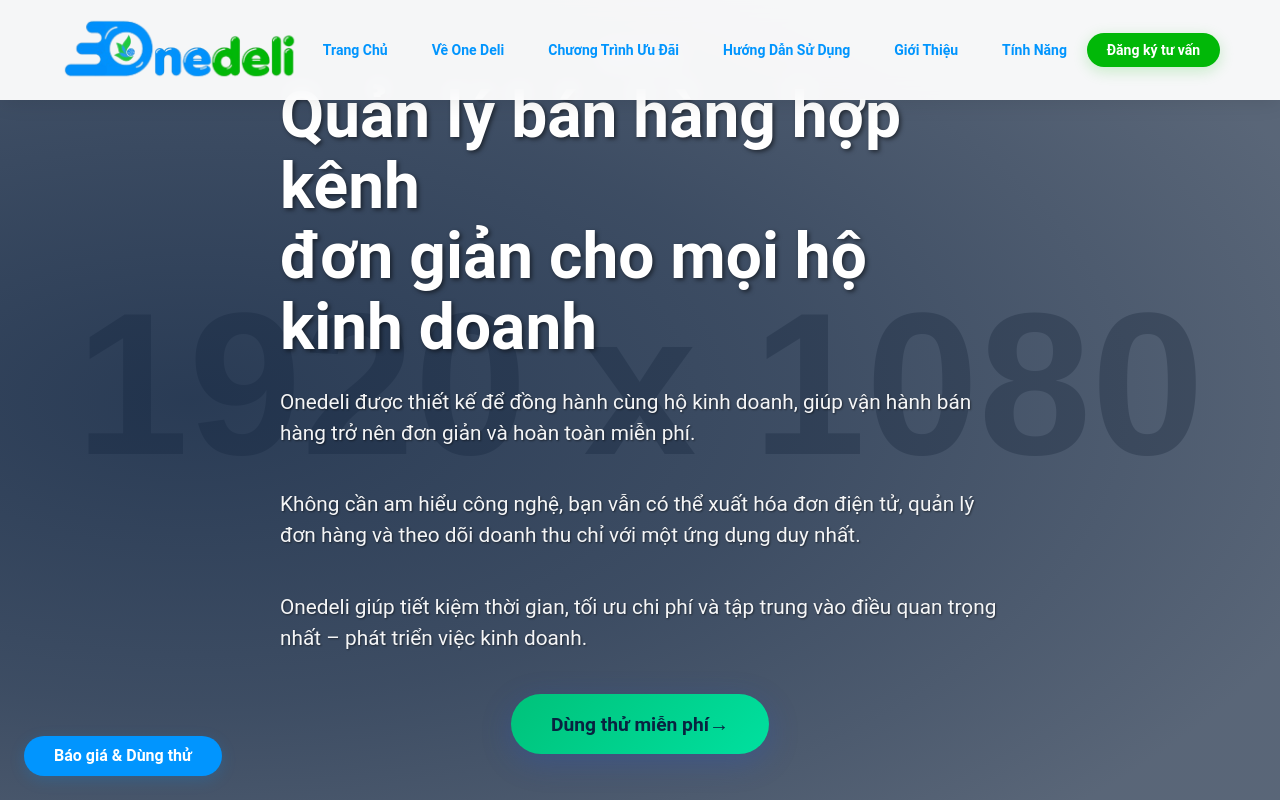
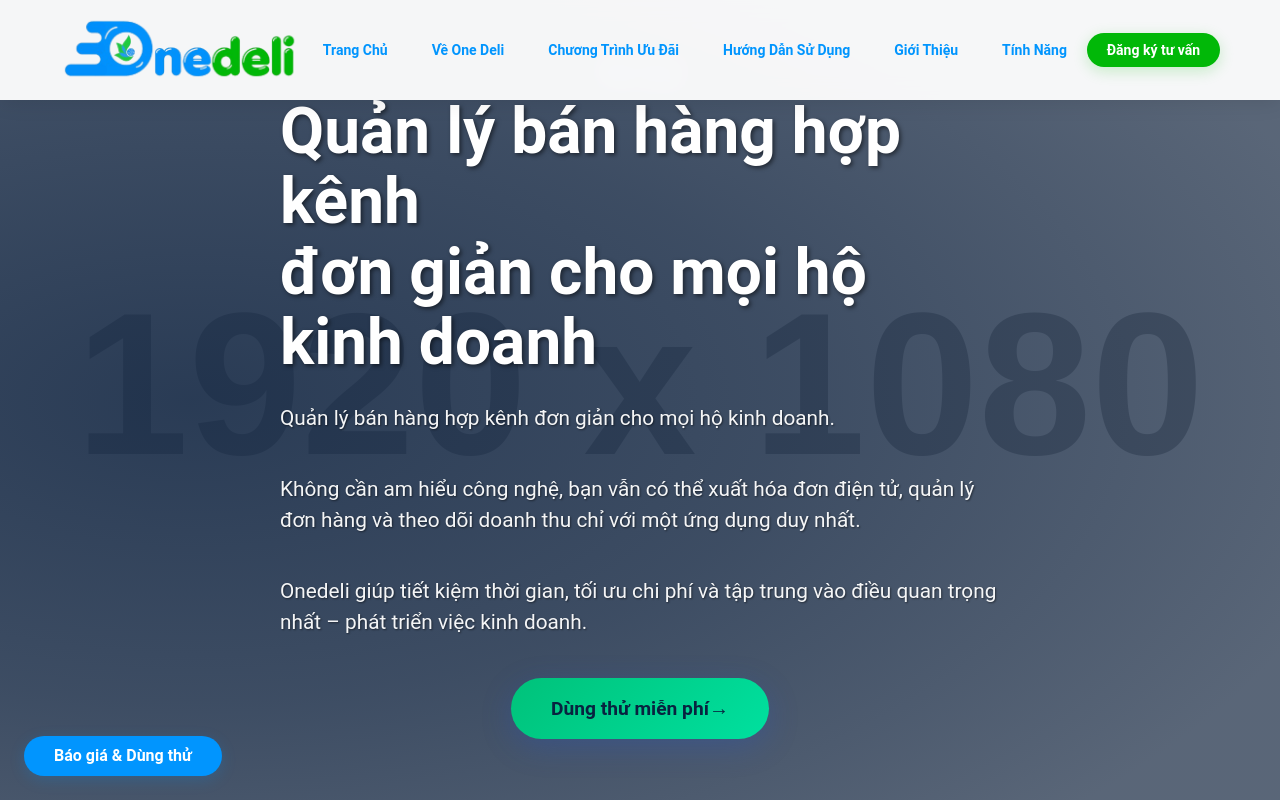
Before and after one commit to levanthien21/WEB-ONEDELI, a Next.js app: page / in a window 1280 px wide. Shown: the top 800 px of the page. Built offline with nearby package versions, Linux system fonts and the light colour scheme.

Commit message:
Copy: change first hero paragraph to 'Quản lý bán hàng hợp kênh đơn giản cho mọi hộ kinh doanh'

```diff
--- a/components/Hero/Hero.tsx
+++ b/components/Hero/Hero.tsx
@@ -21,7 +21,7 @@ const Hero: React.FC = () => {
           <div className="hero-text fade-in-up">
             <div className="hero-eyebrow">Nền tảng</div>
             <h1 className="hero-title">Quản lý bán hàng hợp kênh<br/>đơn giản cho mọi hộ kinh doanh</h1>
-            <p className="hero-subtitle">Onedeli được thiết kế để đồng hành cùng hộ kinh doanh, giúp vận hành bán hàng trở nên đơn giản và hoàn toàn miễn phí.</p>
+            <p className="hero-subtitle">Quản lý bán hàng hợp kênh đơn giản cho mọi hộ kinh doanh.</p>
             <p className="hero-subtitle">Không cần am hiểu công nghệ, bạn vẫn có thể xuất hóa đơn điện tử, quản lý đơn hàng và theo dõi doanh thu chỉ với một ứng dụng duy nhất.</p>
             <p className="hero-subtitle">Onedeli giúp tiết kiệm thời gian, tối ưu chi phí và tập trung vào điều quan trọng nhất – phát triển việc kinh doanh.</p>
             <div className="hero-cta">
```
